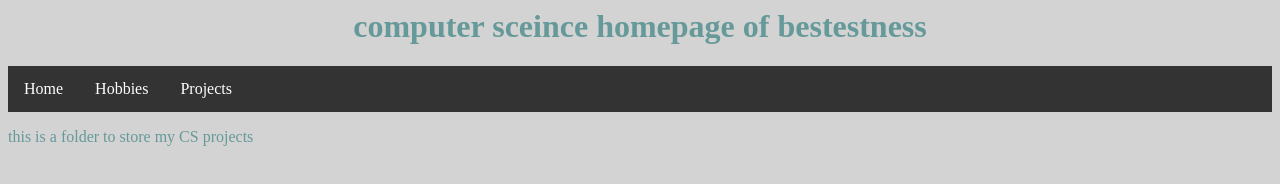
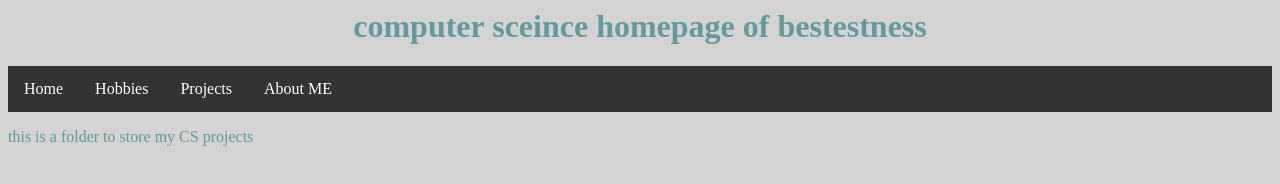
Before and after one commit to TacticalUnicorn7/CS-portfolio, a plain HTML site: page index.html in a window 1280 px wide. Drawn offline with Linux system fonts and the light colour scheme.

Commit message:
Update index.html

```diff
--- a/index.html
+++ b/index.html
@@ -11,6 +11,7 @@
   <li><a href="https://benshank.github.io/CS-portfolio/">Home</a></li>
   <li><a href="https://benshank.github.io/CS-portfolio/hobbies.html">Hobbies</a></li>
   <li><a href="https://benshank.github.io/CS-portfolio/projects.html">Projects</a></li>
+  <li><a href="https://benshank.github.io/CS-portfolio/About ME.html">About ME</a></li>
     </ul>
     <p> this is a folder to store my CS projects </p>
   </body>
```
